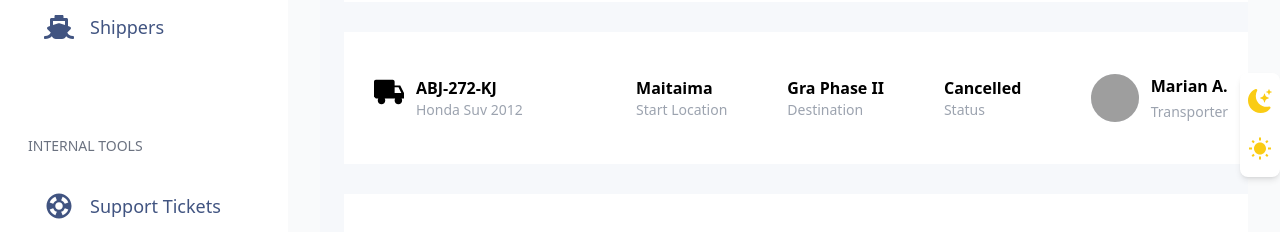
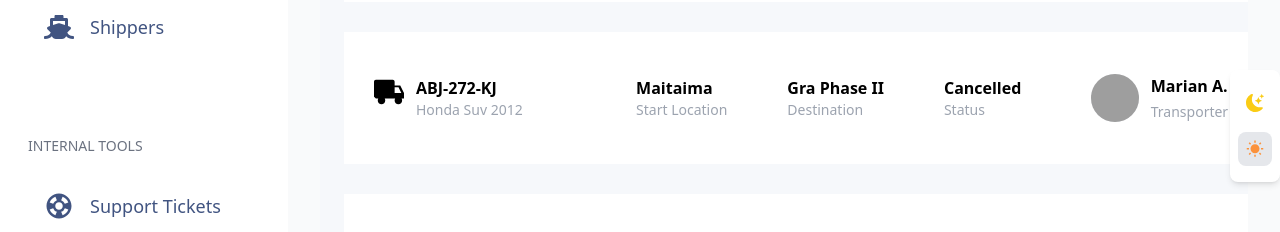
Before and after one commit to Dr-Oxy/Logistic_Dashboard, a Next.js app: page /vehicles in a window 1280 px wide. Shown: the part 463-695 px from the top of the page. Built offline with nearby package versions, Linux system fonts and the light colour scheme; grey boxes are pictures that could not be loaded.

Commit message:
Refactored theme toggle functionality

```diff
--- a/Utils/DataContext.js
+++ b/Utils/DataContext.js
@@ -25,7 +25,7 @@ export const DataContextProvider = (props) => {
 
     setTimeout(() => {
       setIsFound(true);
-    }, 10000);
+    }, 8000);
   };
 
   const handleClose = () => {
--- a/components/Layout.jsx
+++ b/components/Layout.jsx
@@ -1,23 +1,18 @@
+import { useContext } from 'react';
+
 import Head from 'next/head';
-
-import { useContext } from 'react';
 
 //import utility
 import { DataContext } from '../Utils/DataContext';
-
-import { useTheme } from 'next-themes';
 
 //import components
 import Theme from './Theme';
 import Sidebar from '../components/Sidebar';
 import TopNav from './TopNav';
-
 import Modal from './Modal';
 
 export const Layout = ({ children }) => {
   const { isOpen } = useContext(DataContext);
-
-  const { setTheme, theme } = useTheme();
 
   return (
     <div className="layout__container relative">
@@ -33,9 +28,10 @@ export const Layout = ({ children }) => {
         <TopNav />
 
         {children}
+      </main>
 
-        <Theme theme={theme} setTheme={setTheme} />
-      </main>
+      <Theme />
+
       {isOpen ? <Modal /> : ''}
     </div>
   );
--- a/components/Theme.jsx
+++ b/components/Theme.jsx
@@ -1,26 +1,60 @@
+import { useEffect, useState } from 'react';
+import { useTheme } from 'next-themes';
+
+//import react icons
 import { MdWbSunny } from 'react-icons/md';
-
 import { BsMoonStarsFill } from 'react-icons/bs';
 
-const Theme = ({ setTheme, theme }) => {
+const Theme = () => {
+  const { theme, setTheme, systemTheme } = useTheme();
+
+  // const [themeClass, setThemeClass] = useState('');
+
+  const [mounted, setMounted] = useState(false);
+
+  useEffect(() => {
+    setMounted(true);
+  }, []);
+
+  useEffect(() => {
+    //checking system theme
+    const themeChanger = () => {
+      if (!mounted) return null;
+
+      const currentTheme = theme === 'system' ? systemTheme : theme;
+
+      if (currentTheme === 'light') {
+        lightTheme();
+      } else {
+        darkTheme();
+      }
+    };
+  }, []);
+
+  const lightTheme = () => {
+    setTheme('light');
+  };
+
+  const darkTheme = () => {
+    setTheme('dark');
+  };
+
   return (
-    <div className="bg-white dark:bg-night-blue flex flex-col items-center w-fit px-2 py-4 shadow-md rounded-lg fixed bottom-40 right-0">
+    <div className="bg-white dark:bg-night-blue flex flex-col items-center w-fit px-2 py-4 shadow-md rounded-lg fixed top-2/3 right-0 text-lg ">
       <button
-        className={`${theme === 'dark' ? 'bg-white/[0.2] p-2 rounded-lg' : ''}`}
-        onClick={() => {
-          setTheme('dark');
-        }}
+        className="p-2 rounded-lg text-yellow-400 dark:bg-white/[0.2]"
+        onClick={darkTheme}
       >
-        <BsMoonStarsFill className=" text-2xl fill-yellow-400" />
+        <BsMoonStarsFill />
       </button>
 
       <button
-        onClick={() => setTheme('light')}
-        className={`${
-          theme === 'light' ? 'bg-gray-200 p-2 rounded-lg' : ''
-        }  mt-6 `}
+        onClick={lightTheme}
+        className="p-2 rounded-lg text-orange-400
+          bg-gray-200 dark:bg-transparent
+         mt-3"
       >
-        <MdWbSunny className="text-2xl fill-yellow-400" />
+        <MdWbSunny />
       </button>
     </div>
   );
```
